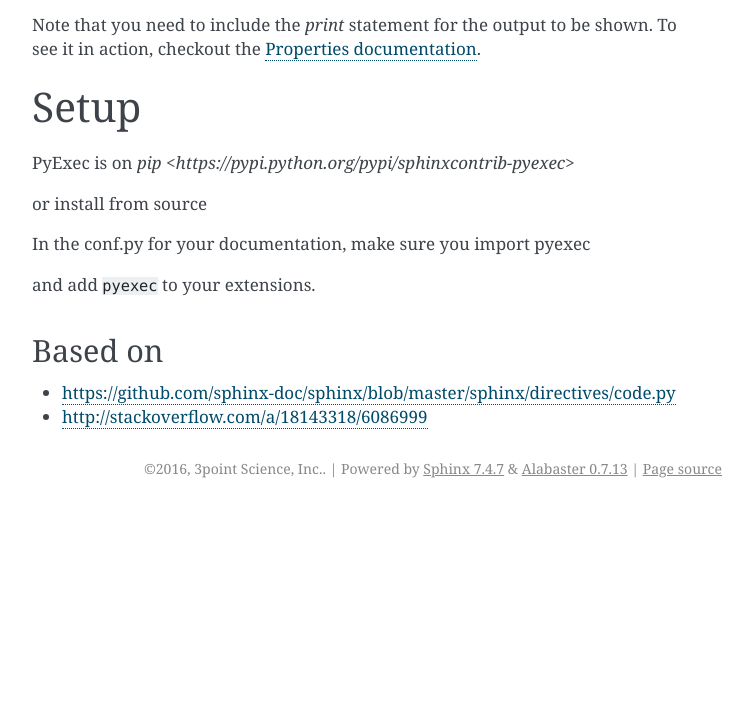
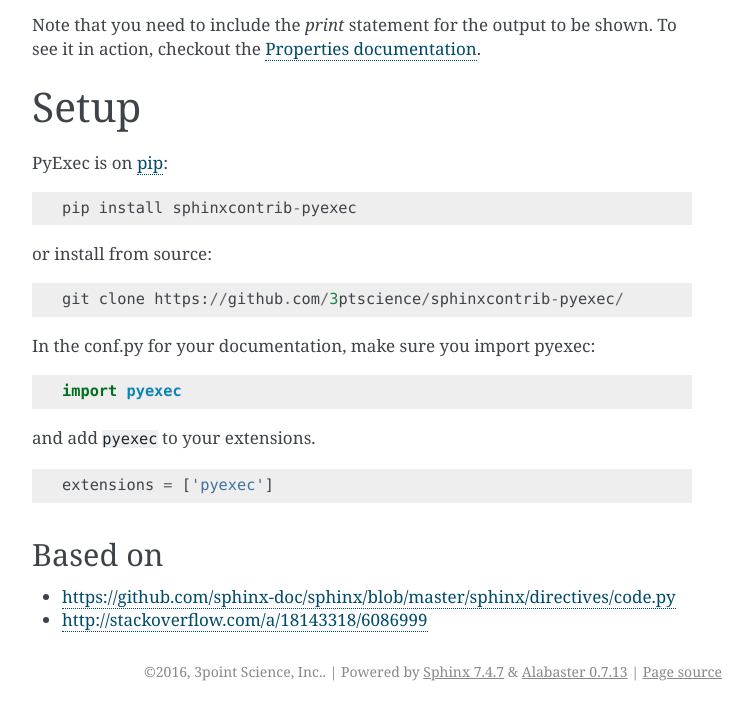
Before and after one commit to seequent/sphinxcontrib-pyexec, a Sphinx documentation site: the page built from docs/index.rst, in a window 1280 px wide, cut to the strip 336-1047 px from the top of the page. Shown: the whole strip, without its empty margins (388-1141 px from the left). Built offline with Sphinx 7.4.7, drawn with Linux system fonts in a browser that asks for light colours; before the commit the page ends 900 px from its top, so only the background shows below that.

Commit message:
update docs

```diff
--- a/docs/index.rst
+++ b/docs/index.rst
@@ -17,24 +17,22 @@
 Setup
 =====
 
-PyExec is on `pip <https://pypi.python.org/pypi/sphinxcontrib-pyexec>`
+PyExec is on `pip <https://pypi.python.org/pypi/sphinxcontrib-pyexec>`_::
 
-.. code::
     pip install sphinxcontrib-pyexec
 
-or install from source
+or install from source::
 
-.. code::
     git clone https://github.com/3ptscience/sphinxcontrib-pyexec/
 
-In the conf.py for your documentation, make sure you import pyexec
+In the conf.py for your documentation, make sure you import pyexec::
 
-.. code::
     import pyexec
 
 and add :code:`pyexec` to your extensions.
 
-.. code::
+.. code:: python
+
     extensions = ['pyexec']
 
 Based on
```
